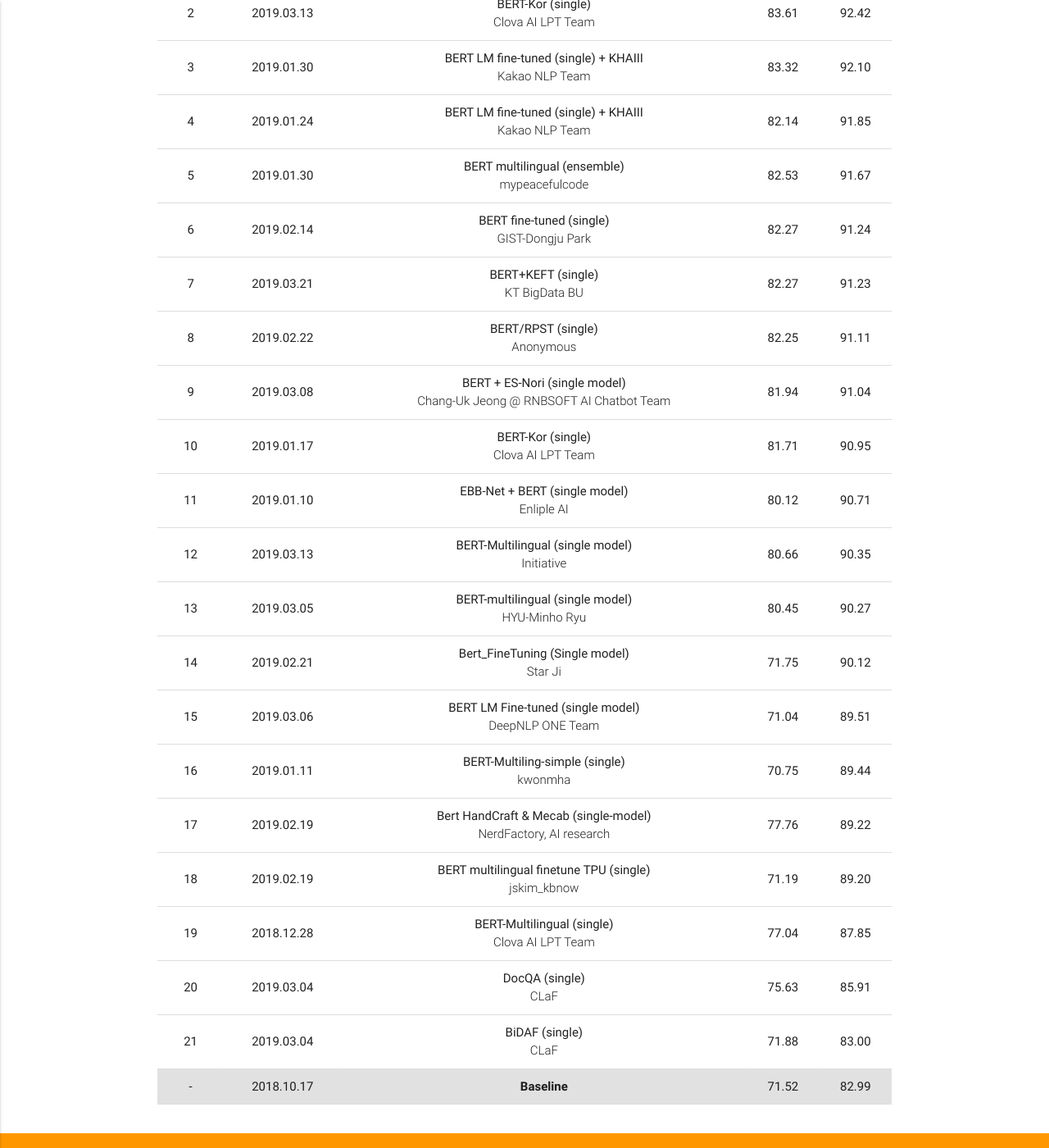
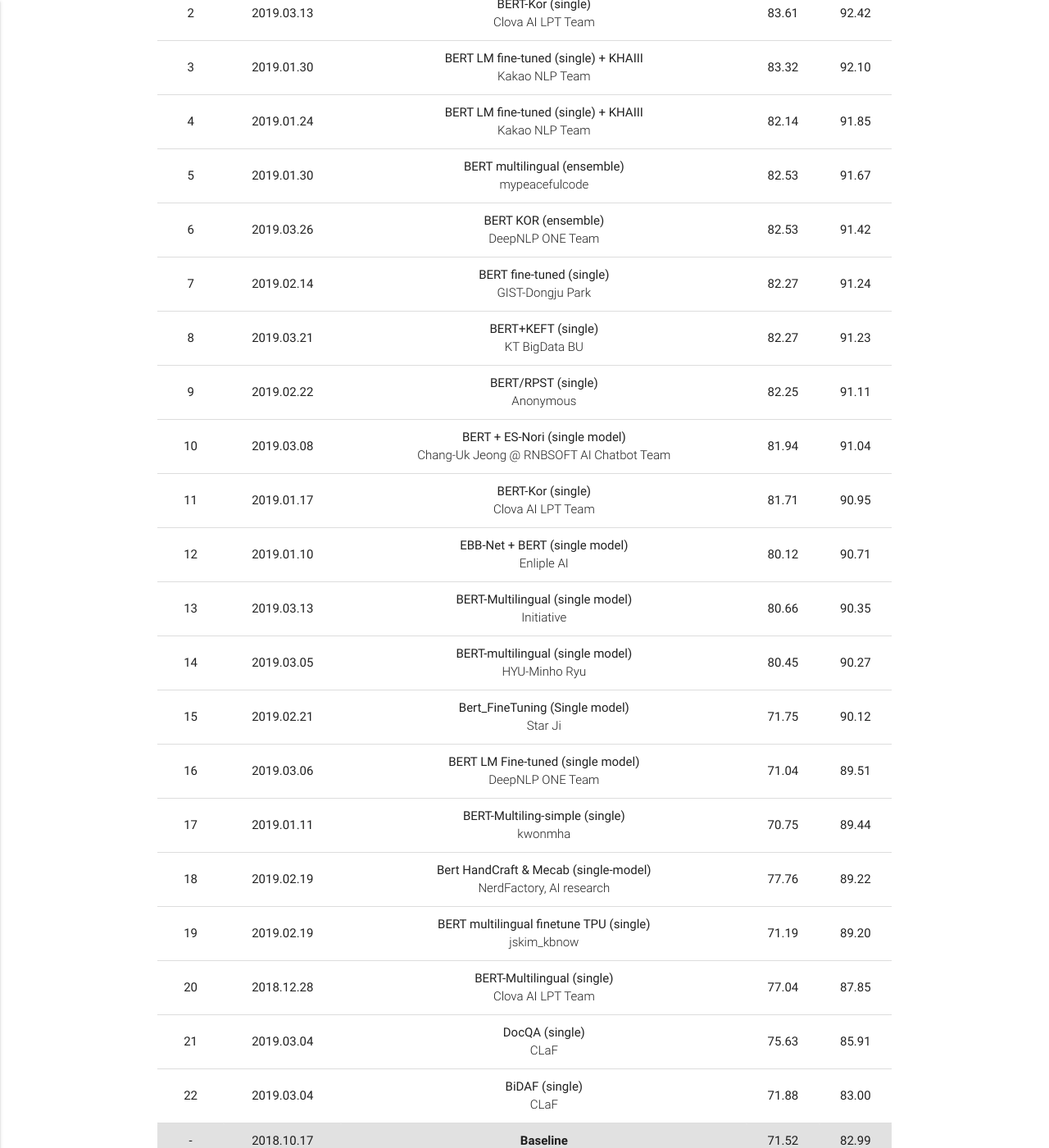
Before and after one commit to korquad/korquad.github.io, a Jekyll site: the page built from category/index_english.html, in a window 1280 px wide and 1400 px high, scrolled down 2036 px. Shown: the whole window at 82% size. Built offline with Jekyll 4.4.1, drawn with Linux system fonts in a browser that asks for light colours.

Commit message:
19/03/26 leaderboard updated (LHJ)

```diff
--- a/category/index_english.html
+++ b/category/index_english.html
@@ -264,6 +264,15 @@
                     </tr>
                     <tr>
                       <td>6</td>
+                      <td>2019.03.26</td>
+                      <td>BERT KOR (ensemble)
+                        <p class="light">DeepNLP ONE Team</p>
+                      </td>
+                      <td>82.53</td>
+                      <td>91.42</td>
+                    </tr>
+                    <tr>
+                      <td>7</td>
                       <td>2019.02.14</td>
                       <td>BERT fine-tuned (single)
                         <p class="light">GIST-Dongju Park</p>
@@ -397,7 +406,7 @@
                       <td>85.91</td>
                     </tr>
                     <tr>
-                      <td>21</td>
+                      <td>22</td>
                       <td>2019.03.04</td>
                       <td>BiDAF (single)
                         <p class="light">CLaF</p>
```
Also changed, not shown: other parts of category/index_english.html (+14 -14 lines), _layouts/home.html (+24 -15 lines).
